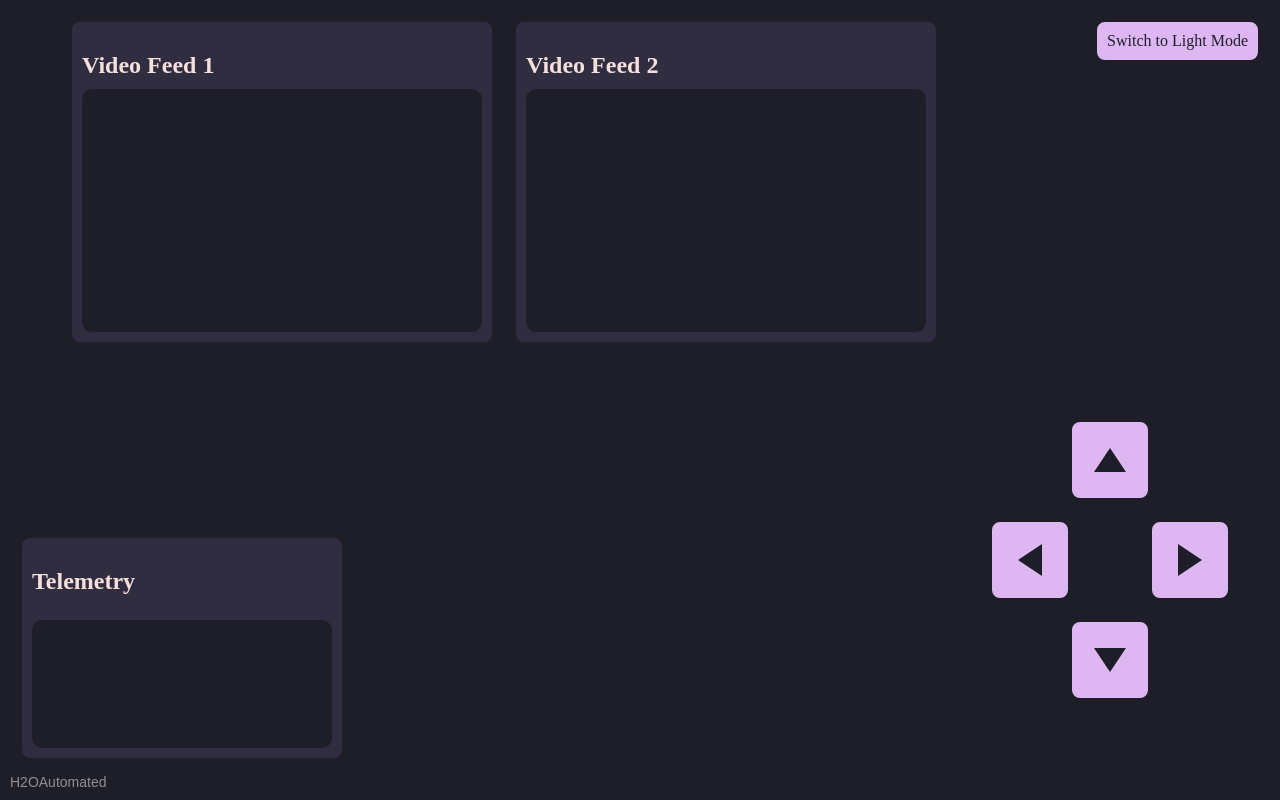
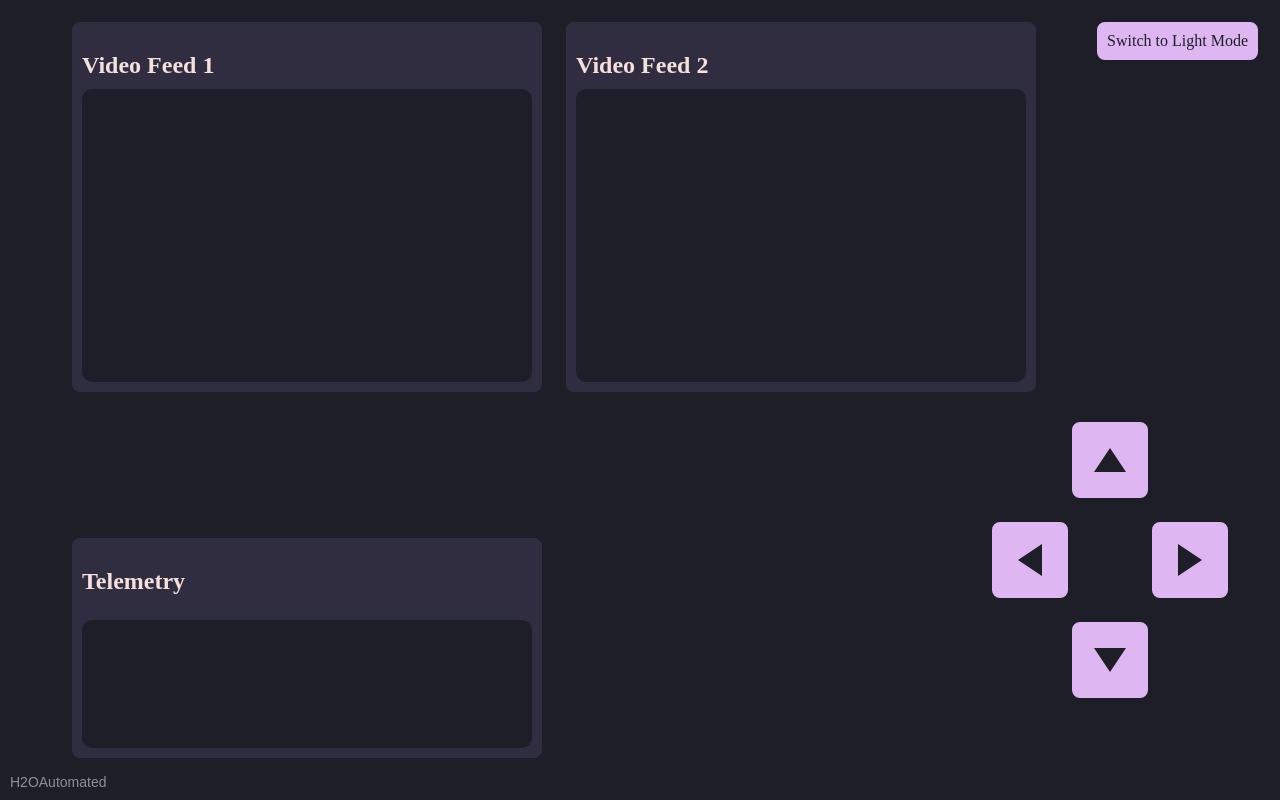
Before and after one commit to RedddFoxxyy/h2oautomated_website, a Django app: page / in a window 1280 px wide. Run offline with Django 5.2, Linux system fonts and the light colour scheme.

Commit message:
Update home.html

```diff
--- a/templates/home.html
+++ b/templates/home.html
@@ -47,11 +47,11 @@
         .parent-box {
             position: fixed;
             bottom: 40px;
-            left: 20px;
+            left: 70px;
             border: 2px solid #1E1E28;
             padding: 10px;
             background-color: #302D41; /* Default background */
-            width: 300px; /* Increased width */
+            width: 450px; /* Increased width */
             height: 200px; /* Increased height */
             display: flex;
             flex-direction: column;
@@ -141,8 +141,8 @@
             border: 2px solid #1E1E28;
             padding: 10px;
             background-color: #302D41; /* Default background */
-            width: 400px; /* Adjusted width */
-            height: 300px; /* Adjusted height */
+            width: 450px; /* Adjusted width */
+            height: 350px; /* Adjusted height */
             display: flex;
             flex-direction: column;
             border-radius: 10px;
```
